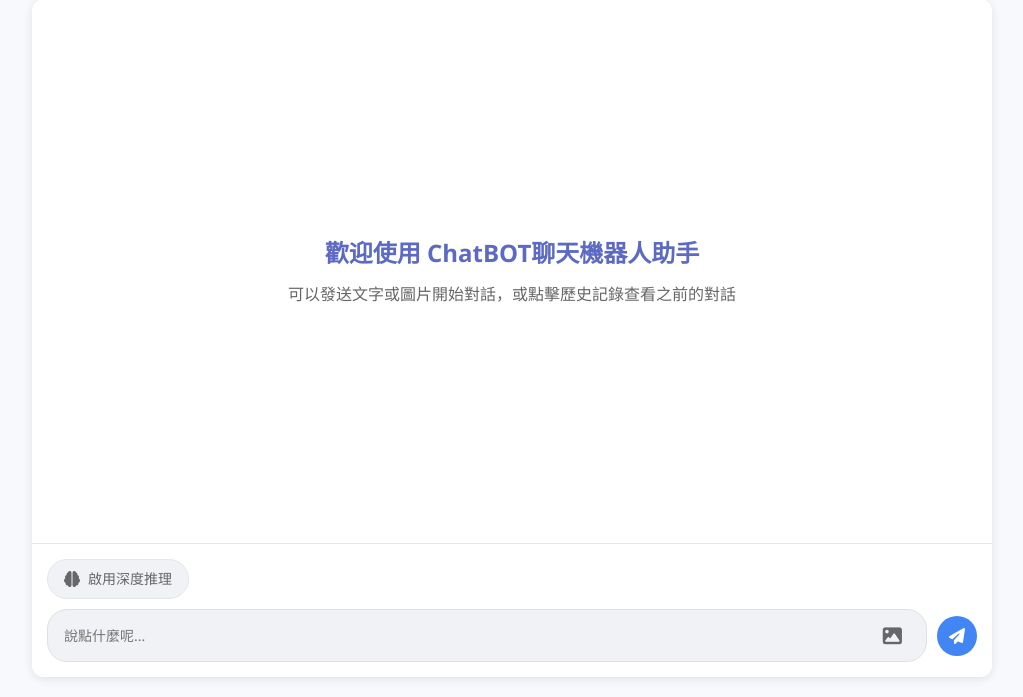
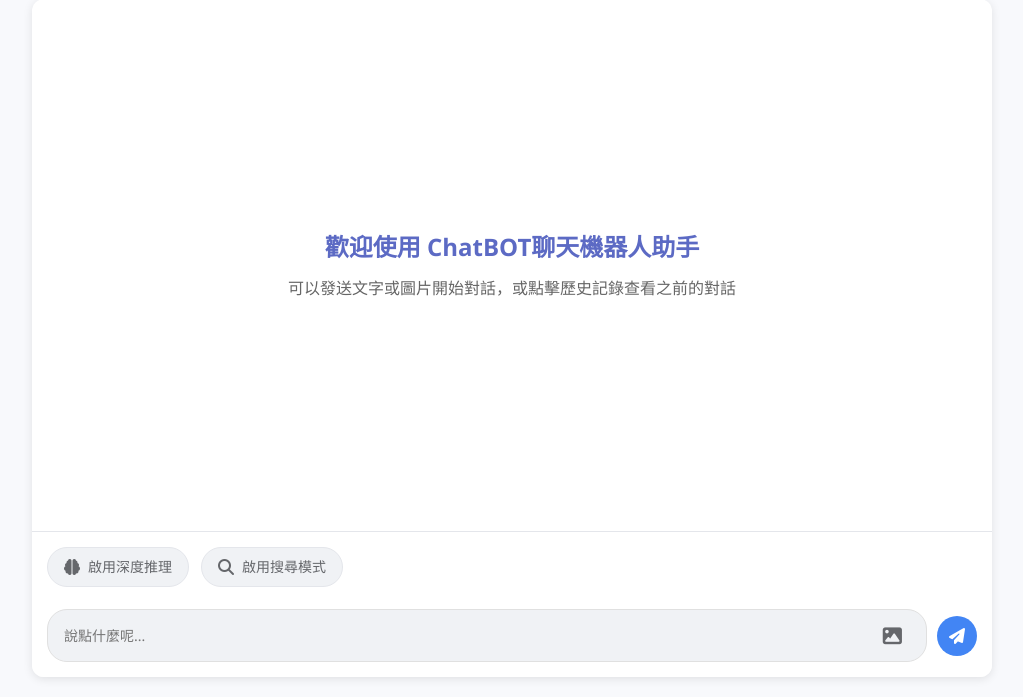
Before and after one commit to Mark850409/20250319_Chatbot, a Flask app: page / in a window 1280 px wide. Shown: the part 103-800 px from the top of the page, without its empty margins (128-1151 px from the left). Run offline with Flask 3, Linux system fonts and the light colour scheme.

Commit message:
feat: 增加搜尋模式功能

```diff
--- a/app.py
+++ b/app.py
@@ -8,6 +8,8 @@
 from werkzeug.utils import secure_filename
 from PIL import Image
 from dotenv import load_dotenv
+from exa_py import Exa
+import logging
 
 
 # 載入環境變數
@@ -527,6 +529,88 @@
         print(f"清空歷史記錄時出錯: {str(e)}")
         return jsonify({"error": "清空歷史記錄失敗"}), 500
 
+# 設置日誌
+logger = logging.getLogger(__name__)
+
+async def exa_search(query: str, num_results: int = 1, category: str = "web", search_type: str = "keyword") -> str:
+    """
+    使用 EXA Search API 進行網路搜索
+
+    Args:
+        query (str): 搜索關鍵字
+        num_results (int): 返回結果數量，預設為5
+        category (str): 搜索類別，預設為"web"
+        search_type (str): 搜索類型，預設為"keyword"
+
+    Returns:
+        str: 格式化的搜索結果
+    """
+    try:
+        # 檢查 API Key
+        exa_api_key = os.getenv("EXA_API_KEY")
+        if not exa_api_key:
+            return "錯誤：未設置 EXA_API_KEY"
+
+        # 初始化 Exa 客戶端
+        exa = Exa(api_key=exa_api_key)
+
+        # 執行搜索
+        search_response = exa.search_and_contents(
+            query,
+            text=True,
+            num_results=num_results,
+            category=category,
+            type=search_type
+        )
+
+        # 取得搜索結果
+        results = search_response.results
+
+        # 格式化結果
+        formatted_content = []
+        for result in results:
+            content = f"標題: {result.title if hasattr(result, 'title') else '無標題'}\n"
+            content += f"網址: {result.url if hasattr(result, 'url') else '無網址'}\n"
+            if hasattr(result, 'text'):
+                # 移除 HTML 標籤
+                import re
+                clean_text = re.sub(r'<[^>]+>', '', result.text)
+                content += f"內容:\n{clean_text}\n"
+            formatted_content.append(content)
+
+        return "\n---\n".join(formatted_content) if formatted_content else "無搜索結果"
+
+    except Exception as e:
+        logger.error(f"搜索過程中發生錯誤: {str(e)}")
+        return f"發生錯誤：{str(e)}"
+
+# 修改搜尋路由
+@app.route('/search', methods=['POST'])
+async def search():
+    data = request.json
+    query = data.get('query')
+
+    if not query:
+        return jsonify({
+            'success': False,
+            'error': '搜尋關鍵字不能為空'
+        }), 400
+
+    try:
+        # 調用 EXA 搜尋
+        search_result = await exa_search(query)
+
+        return jsonify({
+            'success': True,
+            'result': search_result
+        })
+    except Exception as e:
+        logger.error(f"搜尋請求處理錯誤: {str(e)}")
+        return jsonify({
+            'success': False,
+            'error': f'搜尋處理失敗: {str(e)}'
+        }), 500
+
 if __name__ == '__main__':
     if not os.getenv("MISTRAL_API_KEY"):
         print("警告: 未設置 Mistral API 金鑰。請在 .env 檔案中設置 MISTRAL_API_KEY。")
--- a/requirements.txt
+++ b/requirements.txt
@@ -6,3 +6,4 @@
 gunicorn
 python-magic
 mistralai
+exa-py
--- a/static/css/style.css
+++ b/static/css/style.css
@@ -736,3 +736,78 @@
     background-color: #6c757d;
     color: white;
 }
+
+.button-group {
+    display: flex;
+    gap: 8px;
+    align-items: center;
+}
+
+.search-btn {
+    background: none;
+    border: none;
+    color: #666;
+    cursor: pointer;
+    padding: 8px;
+    border-radius: 50%;
+    transition: all 0.3s ease;
+}
+
+.search-btn:hover {
+    background-color: #f0f0f0;
+    color: #333;
+}
+
+.toggles-wrapper {
+    display: flex;
+    gap: 12px;
+    margin-bottom: 12px;
+}
+
+.search-wrapper {
+    margin: 0;
+    display: flex;
+    justify-content: flex-start;
+}
+
+.search-toggle {
+    display: none;
+}
+
+.search-btn {
+    display: flex;
+    align-items: center;
+    gap: 8px;
+    padding: 8px 16px;
+    background-color: #f0f2f5;
+    border: 1px solid #e4e6eb;
+    border-radius: 20px;
+    cursor: pointer;
+    transition: all 0.3s ease;
+    font-size: 14px;
+    color: #65676b;
+}
+
+.search-btn i {
+    font-size: 16px;
+    color: #65676b;
+    transition: all 0.3s ease;
+}
+
+.search-toggle:checked + .search-btn {
+    background-color: #4285f4;
+    border-color: #4285f4;
+    color: white;
+}
+
+.search-toggle:checked + .search-btn i {
+    color: white;
+}
+
+.search-btn:hover {
+    background-color: #e4e6eb;
+}
+
+.search-toggle:checked + .search-btn:hover {
+    background-color: #3367d6;
+}
--- a/templates/index.html
+++ b/templates/index.html
@@ -77,12 +77,21 @@
 
             <div class="input-container">
                 <form id="chat-form" enctype="multipart/form-data" class="chat-input-form">
+                    <div class="toggles-wrapper">
                         <div class="deep-reasoning-wrapper">
                             <input type="checkbox" class="deep-reasoning-toggle" id="deep-reasoning" name="deep_reasoning">
                             <label class="deep-reasoning-btn" for="deep-reasoning">
                                 <i class="fas fa-brain"></i>
                                 <span>啟用深度推理</span>
                             </label>
+                        </div>
+                        <div class="search-wrapper">
+                            <input type="checkbox" class="search-toggle" id="search-mode" name="search_mode">
+                            <label class="search-btn" for="search-mode">
+                                <i class="fas fa-search"></i>
+                                <span>啟用搜尋模式</span>
+                            </label>
+                        </div>
                     </div>
 
                     <div class="input-row">
@@ -174,6 +183,7 @@
         const imageUpload = document.getElementById('image-upload');
         const imagePreviewContainer = document.getElementById('image-preview-container');
         const deepReasoning = document.getElementById('deep-reasoning').checked;
+        const searchMode = document.getElementById('search-mode').checked;  // 獲取搜尋模式狀態
         const submitButton = this.querySelector('button[type="submit"]');
         const messagesContainer = document.getElementById('messages');
 
@@ -182,6 +192,63 @@
             return;
         }
 
+        // 禁用輸入和按鈕
+        messageInput.disabled = true;
+        submitButton.disabled = true;
+
+        try {
+            let response;
+
+            // 根據模式選擇不同的 API 端點
+            if (searchMode) {
+                // 搜尋模式
+                response = await fetch('/search', {
+                    method: 'POST',
+                    headers: {
+                        'Content-Type': 'application/json'
+                    },
+                    body: JSON.stringify({
+                        query: messageInput.value.trim()
+                    })
+                });
+
+                const data = await response.json();
+
+                if (data.error) {
+                    console.error(data.error);
+                    return;
+                }
+
+                // 添加用戶搜尋訊息
+                const userMessageHtml = `
+                    <div class="message user-message">
+                        <div class="avatar">
+                            <i class="fas fa-user"></i>
+                        </div>
+                        <div class="message-content">
+                            <div class="text">搜尋: ${messageInput.value}</div>
+                            <div class="timestamp">剛剛</div>
+                        </div>
+                    </div>
+                `;
+                messagesContainer.insertAdjacentHTML('beforeend', userMessageHtml);
+
+                // 添加搜尋結果
+                const searchResultHtml = `
+                    <div class="message assistant-message">
+                        <div class="avatar">
+                            <i class="fas fa-robot"></i>
+                        </div>
+                        <div class="message-content">
+                            <div class="text">${data.result}</div>
+                            <div class="timestamp">剛剛</div>
+                        </div>
+                    </div>
+                `;
+                messagesContainer.insertAdjacentHTML('beforeend', searchResultHtml);
+
+            } else {
+                // 原有的聊天邏輯
                 const formData = new FormData();
                 formData.append('message', messageInput.value);
                 formData.append('deep_reasoning', deepReasoning);
@@ -192,12 +259,7 @@
                     formData.append('image_quality', document.getElementById('image-quality').value);
                 }
 
-        // 禁用輸入和按鈕
-        messageInput.disabled = true;
-        submitButton.disabled = true;
-
-        try {
-            const response = await fetch('/chat', {
+                response = await fetch('/chat', {
                     method: 'POST',
                     body: formData
                 });
@@ -297,6 +359,7 @@
                     `;
                     messagesContainer.insertAdjacentHTML('beforeend', assistantMessageHtml);
                 }
+            }
 
             // 清空輸入
             messageInput.value = '';
```
Also changed, not shown: static/js/main.js (+52 -4 lines). Lines whose indentation alone changed are shown as unchanged.
